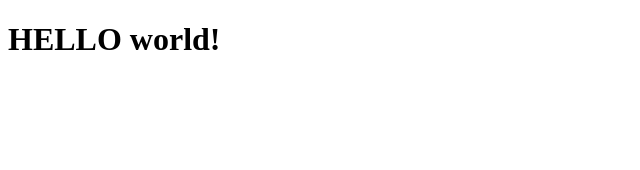
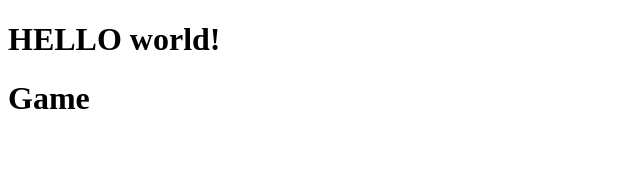
Before and after one commit to jeanbabtista/rpo, a React (Create React App) app in the folder client/: page / in a window 1280 px wide. Shown: the top 170 px of the page, without its empty margins (0-640 px from the left). Built offline with nearby package versions, Linux system fonts and the light colour scheme.

Commit message:
added game componentttt

```diff
--- a/client/src/App.js
+++ b/client/src/App.js
@@ -1,9 +1,11 @@
 import React from 'react'
+import Game from './components/game'
 
 const App = () => {
   return (
     <div>
       <h1>HELLO world!</h1>
+      <Game />
     </div>
   )
 }
--- /dev/null
+++ b/client/src/components/game/index.js
@@ -0,0 +1,11 @@
+import React from 'react'
+
+const Game = () => {
+    return (
+        <div>
+            <h1>Game</h1>
+        </div>
+    )
+}
+
+export default Game
```
